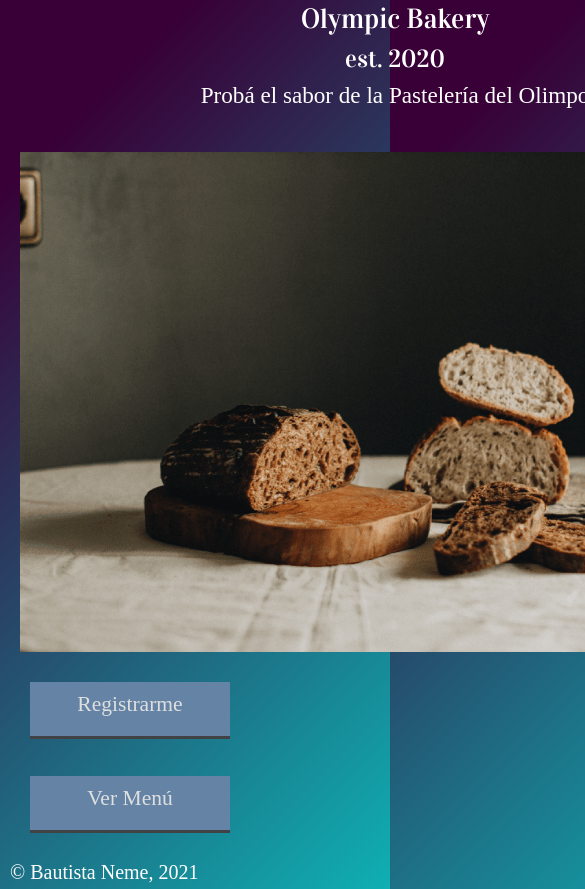
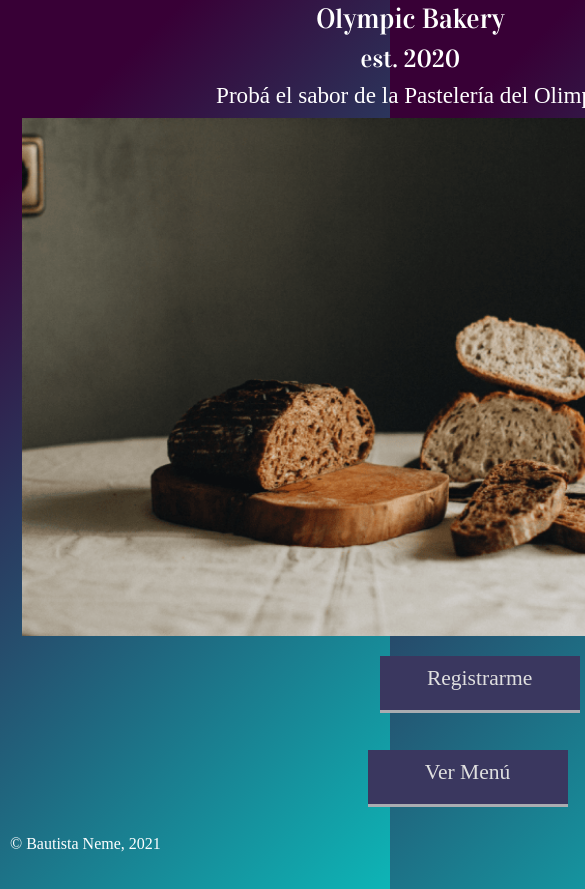
Before and after one commit to DatNeme/Entrega-Final, a website: page index.html in a window 390 px wide. Shown: the part 211-1100 px from the top of the page, 585 px wide, since content can reach past the window. Drawn offline with nearby package versions, Linux system fonts and the light colour scheme; a web font is replaced by a local one.

Commit message:
Arreglado el slider y modificados los botones del index
Algunos cambios en los colores para que se vean mejor, el carrusel es responsive pero hay que mejorarlo en ese aspecto (hay ciertos problemas en la seccion registro al momento de pasar a un tamaño de pantalla menor)

```diff
--- a/index.html
+++ b/index.html
@@ -50,12 +50,15 @@
 
 <main class="main">
 <a href="index.html"><img class="bordesLogo" src="../Entrega-Final/multimedia/olympiclogo1.png" alt=""></a>
-<h1 id="arriba">Olympic Bakery</h1>
-<h2>est. 2020</h2>
-<h3>Probá el sabor de la Pastelería del Olimpo</h3> <br>
+
+<div class="container-lg">
+  <h1 id="arriba">Olympic Bakery</h1>
+  <h2>est. 2020</h2>
+  <h3>Probá el sabor de la Pastelería del Olimpo</h3>
+</div>
 
 
-<div class="divSlide">
+<div class="container-lg">
   <div id="slider">
     <figure>
       <img src="../Entrega-Final/multimedia/slide1.png"  alt="Pan de masa madre">
@@ -67,16 +70,18 @@
 </div>
 
 
-<a class="botones" href="registro.html"><h4>Registrarme</h4></a> <br>
+<dig class="container-fluid">
+  <div class="boton1"><a class="botones" href="registro.html"><h4>Registrarme</h4></a></div>
 
-<a class="botones" href="menu.html"><h4>Ver Menú</h4></a>
+  <div class="boton2"><a class="botones" href="menu.html"><h4>Ver Menú</h4></a></div>
+</dig>
 
 
 
 </main>
 
  <footer class="footer">
-    <h5 class="textoAzul">© Bautista Neme, 2021</h5> <br>
+    <h4 class="textoAzul">© Bautista Neme, 2021</h4> <br>
 
     <a href="#arriba">Ir Arriba</a>
  </footer>
--- a/scss/origen.scss
+++ b/scss/origen.scss
@@ -7,7 +7,7 @@ body {
     background-image: linear-gradient(315deg, #0cbaba 0%, #380036 74%);
     border-radius: 4px;
     padding: 10px;
-    min-height: 100%;}
+    min-height: 100vh;}
 
 footer {position: sticky;}
 
@@ -60,7 +60,9 @@ h3{
 .textoAzul{
     color: $blanco;
     font-family: 'Alice', serif;
-    font-weight: 500;}
+    font-weight: 500;
+    font-size: 1rem;
+    text-align: left;}
 
 #lorem {
     color: $blanco;
@@ -95,13 +97,13 @@ a {
 
 .botones{
     display: inline-block;
-    background: #6483a5;
+    background: #3a375f;
     color: rgb(223, 223, 223);
     margin: 20px;
     padding: 10px 0px;
     text-align: center;
     width: 200px;
-    box-shadow: 0px 3px 0px #404246;}
+    box-shadow: 0px 3px 0px #aaacb1;}
 
 .botones:hover{
     transform:scale(1.06);
@@ -110,6 +112,13 @@ a {
     color: rgb(255, 255, 255);
     transition-duration: 1s;}
 
+.boton1{
+    display: inline-block;
+    margin: 0 25vh 0 40vh;}
+
+.boton2{
+    display: inline-block;
+    margin: 0 25vh 0 40vh;}
 
 /*****  FORMULARIO LOGIN  *****/
 
@@ -246,7 +255,9 @@ a {
     padding: 0 0.3rem;
     z-index: 100;
     border-radius: 2px;
-    background-color: $blanco}
+    background-color: $blanco;
+    font-family: 'Alice', serif;
+    font-weight: 400;}
 
 .wrapper .card .connections a img {
     width: 40px;
@@ -315,12 +326,7 @@ a {
     }
 }
 
-.divSlide{
-    display: flex;
-    justify-content: center;
-    margin: 10px;
-    width: 750px;
-}
+
 
 
 /*****  GRID CONTAINERS *****/
@@ -376,7 +382,7 @@ a {
     "header"
     "main"
     "footer";
-    grid-template-rows: 10vh auto 10vh;
+    grid-template-rows: 10vh auto auto;
 }
 
 .header{
```
Also changed, not shown: contacto.html (+1 -1 lines), menu.html (+1 -1 lines), nosotros.html (+1 -1 lines), registro.html (+1 -1 lines), css/destino.css.
